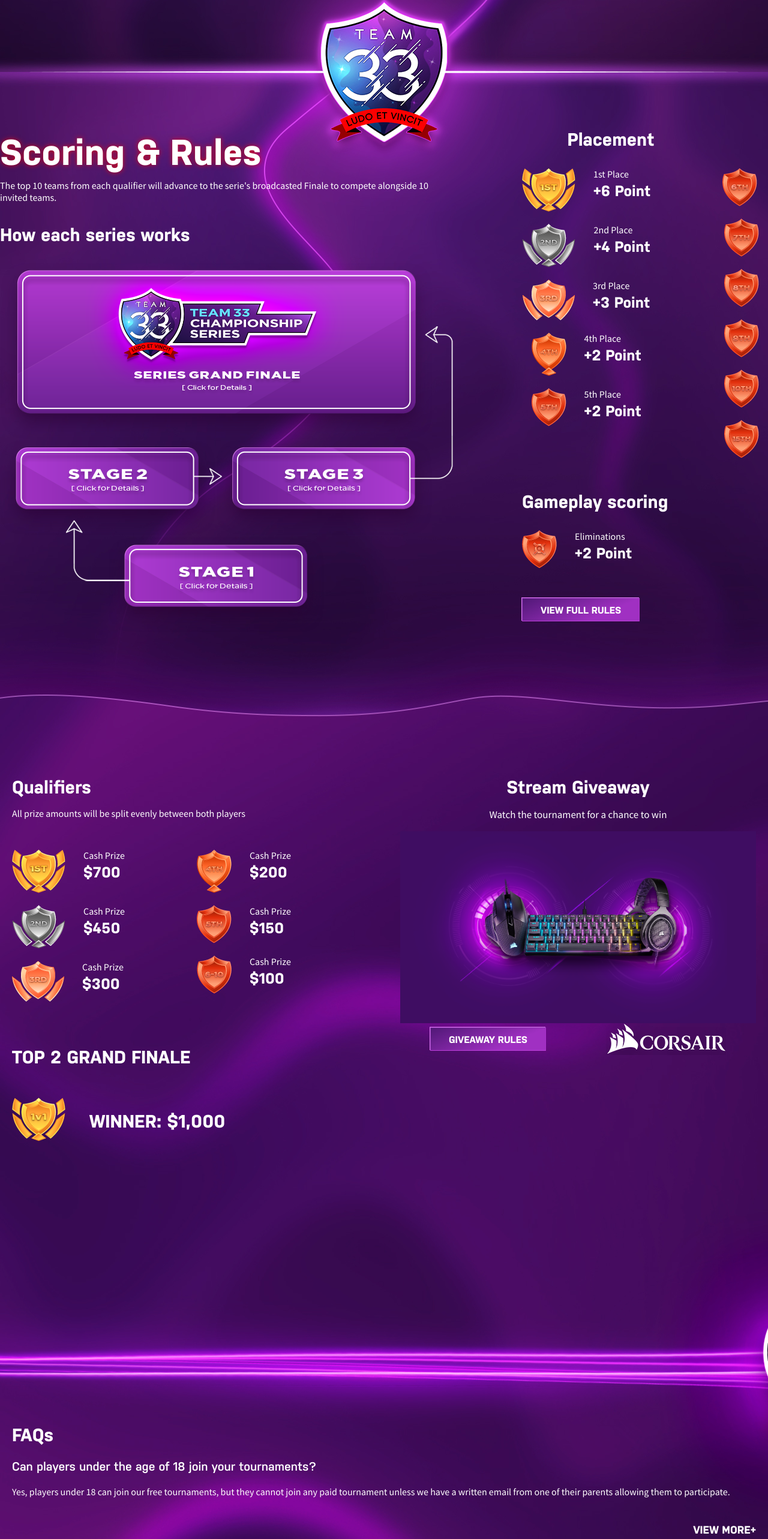
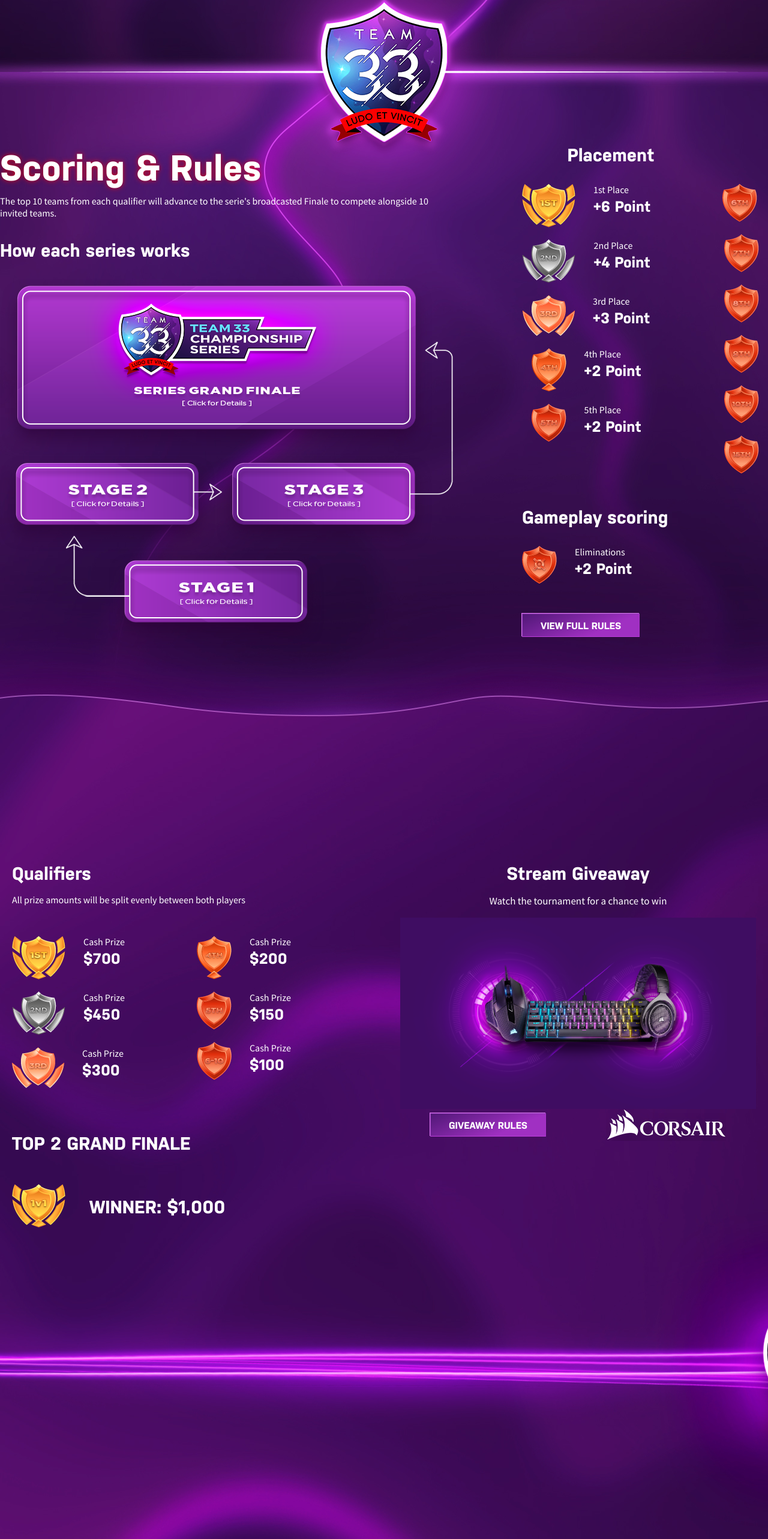
Before and after one commit to Coystark/team33-lp-tournament-may, a Next.js app: page / in a window 1280 px wide. Shown: the part 1760-4326 px from the top of the page at 60% size. Built offline with nearby package versions, Linux system fonts and the light colour scheme.

Commit message:
centralizar layers

```diff
--- a/src/layers/Layer3/styles.ts
+++ b/src/layers/Layer3/styles.ts
@@ -17,6 +17,7 @@
   //background-color: #3f0d62;
   display: flex;
   justify-content: center;
+  align-items: center;
   width: 100%;
   min-height: 1080px;
 
--- a/src/layers/Layer4/styles.ts
+++ b/src/layers/Layer4/styles.ts
@@ -16,6 +16,7 @@
   //background-color: #3f0d62;
   display: flex;
   justify-content: center;
+  align-items: center;
   width: 100%;
   min-height: 1080px;
 
--- a/src/layers/Layer5/styles.ts
+++ b/src/layers/Layer5/styles.ts
@@ -11,6 +11,7 @@
   background-color: #3f0d62;
   display: flex;
   justify-content: center;
+  align-items: center;
   width: 100%;
   min-height: 1080px;
   // background-image: linear-gradient(to bottom, rgba(0,0,0,0), rgba(0,0,0,1));
```
